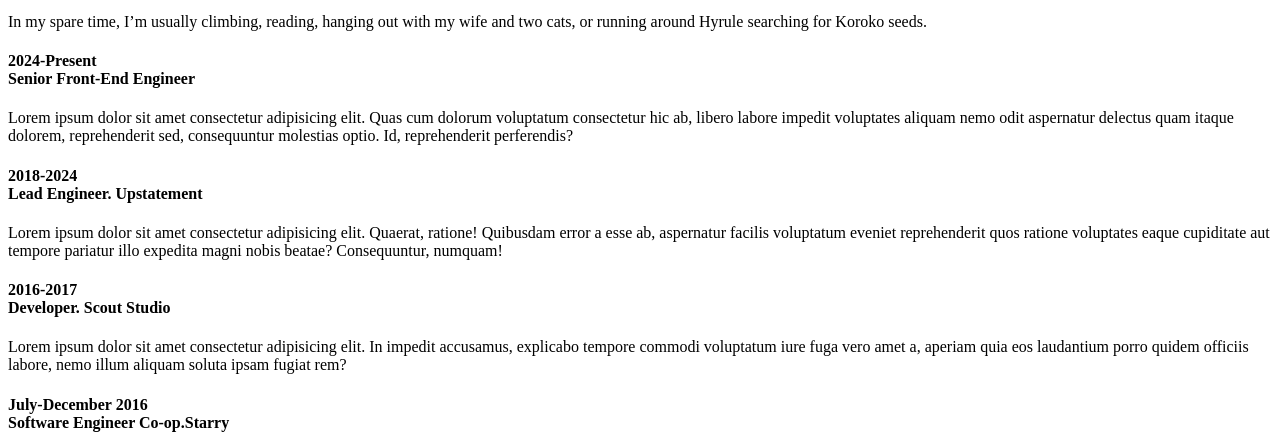
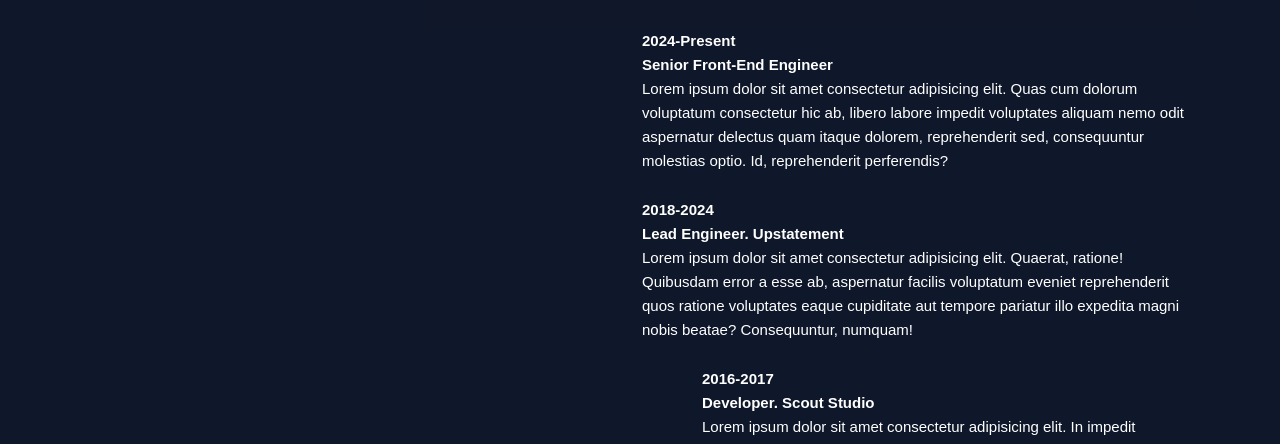
Before and after one commit to Emmanuel9630/Final-Project, a plain HTML site: page index.html in a window 1280 px wide. Shown: the part 440-884 px from the top of the page. Drawn offline with Linux system fonts and the light colour scheme; the site is published under a folder, as on GitHub Pages, so addresses that start at the root find nothing.

Commit message:
Update index.html

```diff
--- a/index.html
+++ b/index.html
@@ -3,7 +3,7 @@
 <head>
     <meta charset="UTF-8">
     <meta name="viewport" content="width=device-width, initial-scale=1.0">
-    <link rel="stylesheet" href="/Assets/Css/style.css">
+    <link rel="stylesheet" href="Assets/Css/style.css">
 
     <title>Document</title>
 </head>
```
